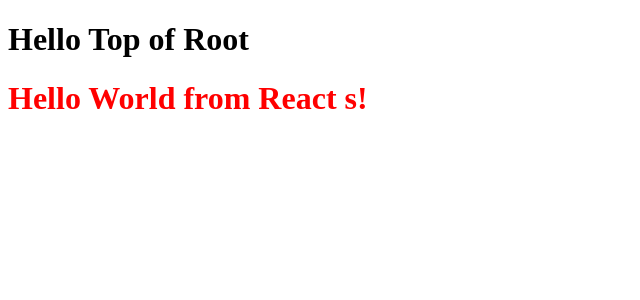
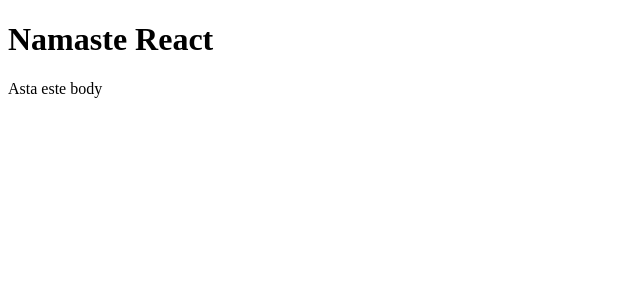
Before and after one commit to CosminM07/namaste-react, a React (Vite) app: page / in a window 1280 px wide. Shown: the top 300 px of the page, without its empty margins (0-640 px from the left). Built offline with nearby package versions, Linux system fonts and the light colour scheme.

Commit message:
episode 03

```diff
--- a/App.js
+++ b/App.js
@@ -1,12 +1,23 @@
 import React from "react";
 import ReactDOM from "react-dom/client";
 
-const heading = React.createElement(
-  "h1",
-  { id: "heading" },
-  "Hello World from React s!"
-);
+const TitleComponent = () => {
+  return <h1>Namaste React</h1>;
+};
+
+const BodyComponent = () => {
+  return <div>Asta este body</div>;
+};
+
+const HeadingComponent = () => {
+  return (
+    <div>
+      <TitleComponent />
+      <BodyComponent />
+    </div>
+  );
+};
 
 const root = ReactDOM.createRoot(document.getElementById("root"));
 
-root.render(heading);
+root.render(<HeadingComponent />);
--- a/index.html
+++ b/index.html
@@ -7,7 +7,6 @@
     <link rel="stylesheet" href="/index.css">
 </head>
 <body>
-    <h1>Hello Top of Root</h1>
     <div id="root"></div>
     <script type="module" src="./App.js"></script>
 </body>
```
